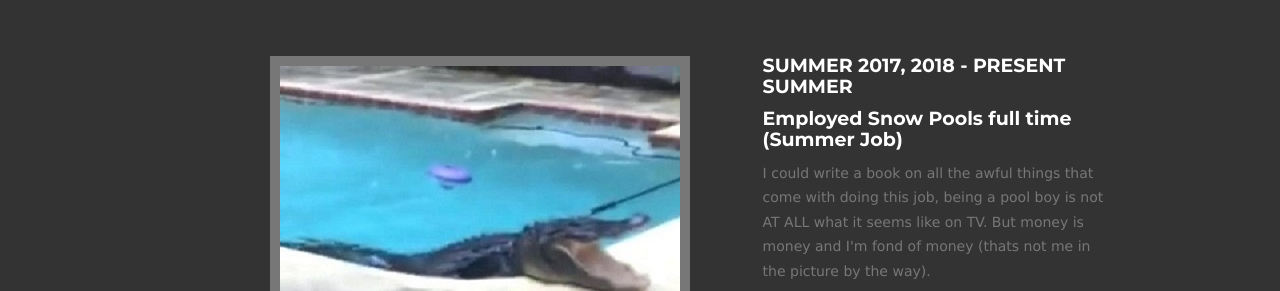
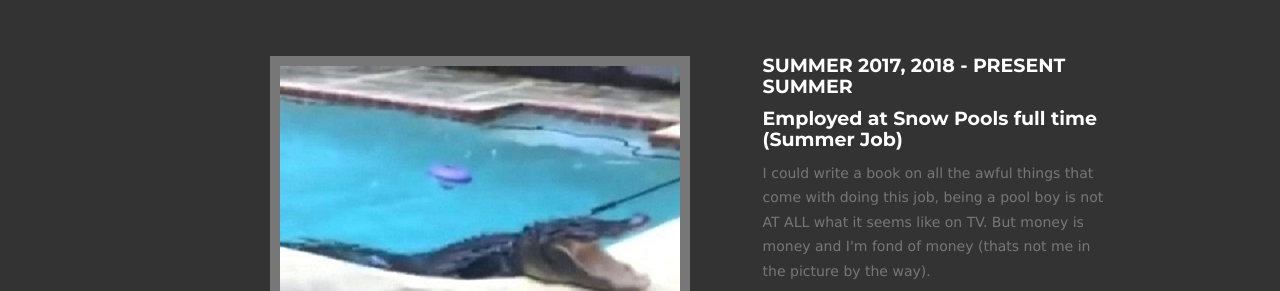
Before and after one commit to JoshJRose/myWebsite, a Jekyll site: the page built from index.html, in a window 1280 px wide and 900 px high, scrolled down 4223 px. Shown: the part 153-444 px from the top of the window. Built offline with Jekyll 4.4.1, drawn with Linux system fonts in a browser that asks for light colours; some web fonts are replaced; some of the changed text lies outside the part shown.

Commit message:
jodie is annoying

```diff
--- a/_includes/experience.html
+++ b/_includes/experience.html
@@ -31,7 +31,7 @@
                             <div class="timeline-panel">
                                 <div class="timeline-heading">
                                     <h4>Summer 2017, 2018 - present summer</h4>
-                                    <h4 class="subheading">Employed Snow Pools full time (Summer Job)</h4>
+                                    <h4 class="subheading">Employed at Snow Pools full time (Summer Job)</h4>
                                 </div>
                                 <div class="timeline-body">
                                     <p class="text-muted">I could write a book on all the awful things that come with doing this job, being a pool boy is not AT ALL what it seems like on TV.  But money is money and I'm fond of money (thats not me in the picture by the way).</p>
--- a/_includes/header.html
+++ b/_includes/header.html
@@ -52,7 +52,7 @@
 
 				<div class="intro-text">
 					<div class="intro-lead-in">Welcome To My Website</div>
-					<div class="intro-heading">This Has All My Shit.</div>
+					<div class="intro-heading">This Has All My... Stuff</div>
 					<a href="#introduction" class="page-scroll btn btn-xl">Explore</a>
 				</div>
         </div>
```
Also changed, not shown: video-junk/DIGI-2.png (added), video-junk/Vsauce.jpg (added), video-junk/business-optimization.png (added), video-junk/dev-team.jpg (added), video-junk/feels-face.jpg (added), video-junk/man-holding-resume.jpg (added), video-junk/web-dev.jpg (added), 4 other files.
